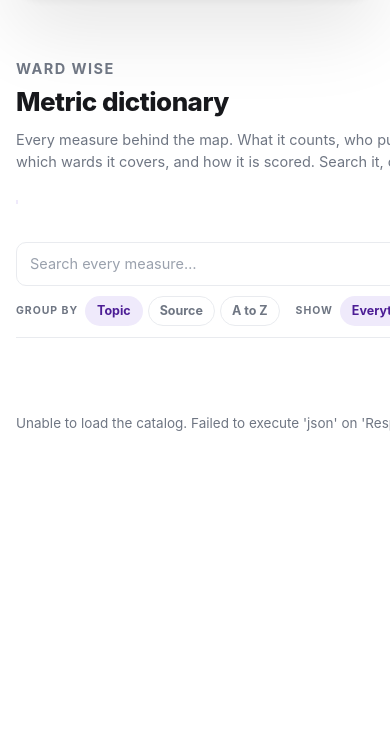
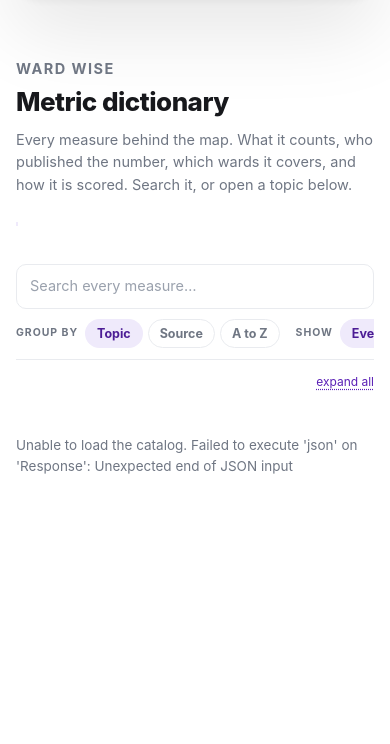
Before and after one commit to HarryBrisson/ward-wise-frontend, a Flask app: page /k3/dictionary in a window 390 px wide; the page is wider, and only the part inside the window is pictured. Shown: the part 112-856 px from the top of that part. Run offline with Flask 3, Linux system fonts and the light colour scheme; data that the repository does not hold is empty.

Commit message:
style(design): FINDING-013 — k3 dictionary fits a phone
Co-Authored-By: Claude Opus 5.5 <noreply@anthropic.com>

```diff
--- a/static/k3-shell.css
+++ b/static/k3-shell.css
@@ -165,7 +165,12 @@ body[data-page="about"] .panel section + section {
 
 /* Rows carry a caption on the right, so the column is a little wider than the
    Support page's reading measure. */
-body[data-page="k3_dictionary"] .metrics-layout { max-width: 780px; }
+body[data-page="k3_dictionary"] .metrics-layout {
+  /* minmax(0, 1fr): the implicit grid column otherwise grows to the nowrap filter pills (652px)
+     and drags the whole page wider than a phone. */
+  grid-template-columns: minmax(0, 1fr);
+  max-width: 780px;
+}
 
 /* how a rank gets made, as a margin note rather than a card */
 body[data-page="k3_dictionary"] .dict-note {
@@ -196,6 +201,7 @@ body[data-page="k3_dictionary"] .dict-searchrow { position: relative; }
 body[data-page="k3_dictionary"] #dict-search {
   background: #fff;
   border: 1px solid var(--k3-hair);
+  box-sizing: border-box; /* width:100% plus padding otherwise overshoots the bar */
   border-radius: 10px;
   color: var(--k3-ink);
   font: inherit;
```
Also changed, not shown: tests/test_browser_smoke.py (+0 -1 lines).
